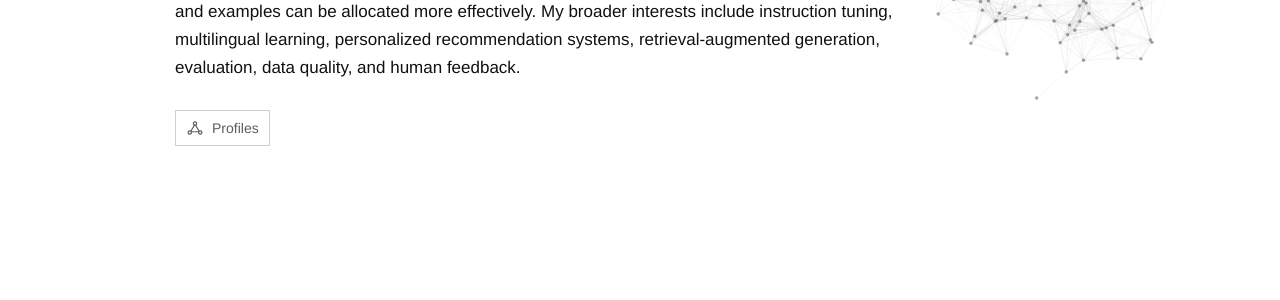
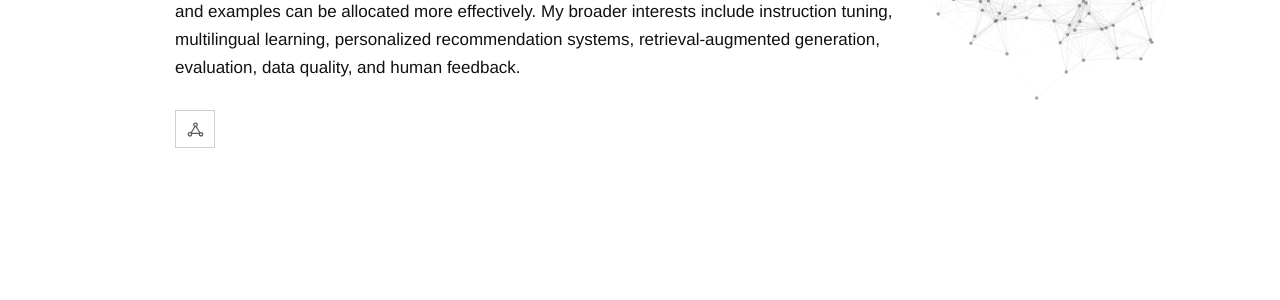
Before and after one commit to pskadasi/pskadasi.github.io, a Jekyll site: the page built from index.html, in a window 1280 px wide. Shown: the part 415-715 px from the top of the page. Built offline with Jekyll 4.4.1, drawn with Linux system fonts in a browser that asks for light colours.

Commit message:
added some more icons

```diff
--- a/_data/profile_links.yml
+++ b/_data/profile_links.yml
@@ -39,6 +39,11 @@
   placement: about
   url: "https://huggingface.co/prit-sk"
 
+- name: GitHub
+  icon: github
+  placement: about
+  url: "https://github.com/pskadasi"
+
 - name: LinkedIn
   icon: linkedin
   placement: about
--- a/_includes/profile-links.html
+++ b/_includes/profile-links.html
@@ -7,10 +7,12 @@
       type="button"
       aria-expanded="false"
       aria-controls="profile-links-menu"
+      aria-label="Profiles"
+      data-tooltip="Profiles"
       data-profile-menu-trigger
     >
       {% include profile-icon.html icon="profiles" %}
-      <span>Profiles</span>
+      <span class="visually-hidden">Profiles</span>
     </button>
 
     <nav
--- a/assets/style.css
+++ b/assets/style.css
@@ -359,17 +359,16 @@
 }
 
 .profile-menu-trigger {
-  min-height: 36px;
-  display: inline-flex;
-  align-items: center;
-  gap: 8px;
-  padding: 6px 10px;
+  position: relative;
+  width: 40px;
+  height: 38px;
+  display: grid;
+  place-items: center;
+  padding: 0;
   border: 1px solid var(--line);
   background: var(--background);
   color: var(--muted);
   cursor: pointer;
-  font-size: 14px;
-  line-height: 1;
 }
 
 .profile-menu-trigger:hover,
@@ -385,8 +384,8 @@
 }
 
 .profile-menu-trigger .profile-icon {
-  width: 18px;
-  height: 18px;
+  width: 19px;
+  height: 19px;
   transition: transform 180ms cubic-bezier(0.22, 1, 0.36, 1);
 }
 
@@ -400,7 +399,7 @@
   left: 0;
   z-index: 40;
   width: max-content;
-  max-width: min(404px, calc(100vw - 36px));
+  max-width: min(448px, calc(100vw - 36px));
   display: flex;
   flex-wrap: wrap;
   gap: 10px;
@@ -473,7 +472,8 @@
   outline-offset: 2px;
 }
 
-.profile-icon-link::after {
+.profile-icon-link::after,
+.profile-menu-trigger::after {
   content: attr(data-tooltip);
   position: absolute;
   top: calc(100% + 7px);
@@ -497,13 +497,16 @@
     visibility 0s linear 120ms;
 }
 
-.profile-icon-link:first-child::after {
+.profile-icon-link:first-child::after,
+.profile-menu-trigger::after {
   left: 0;
   transform: translate(0, -2px);
 }
 
 .profile-icon-link:hover::after,
-.profile-icon-link:focus-visible::after {
+.profile-icon-link:focus-visible::after,
+.profile-menu-trigger[aria-expanded="false"]:hover::after,
+.profile-menu-trigger[aria-expanded="false"]:focus-visible::after {
   opacity: 1;
   visibility: visible;
   transform: translate(-50%, 0);
@@ -511,7 +514,9 @@
 }
 
 .profile-icon-link:first-child:hover::after,
-.profile-icon-link:first-child:focus-visible::after {
+.profile-icon-link:first-child:focus-visible::after,
+.profile-menu-trigger[aria-expanded="false"]:hover::after,
+.profile-menu-trigger[aria-expanded="false"]:focus-visible::after {
   transform: translate(0, 0);
 }
 
@@ -827,7 +832,8 @@
 
 @media (max-width: 640px) {
   .theme-button,
-  .menu-button {
+  .menu-button,
+  .profile-menu-trigger {
     width: 41px;
     height: 39px;
   }
@@ -865,7 +871,8 @@
     scroll-behavior: auto !important;
   }
 
-  .profile-icon-link::after {
+  .profile-icon-link::after,
+  .profile-menu-trigger::after {
     transition: none;
   }
 
--- a/index.html
+++ b/index.html
@@ -46,7 +46,7 @@
                 target="_blank"
                 rel="noreferrer"
               >
-                View complete Google Scholar profile
+                Google Scholar
               </a>
             </p>
 
```
Also changed, not shown: _includes/profile-icon.html (+2 -0 lines).
